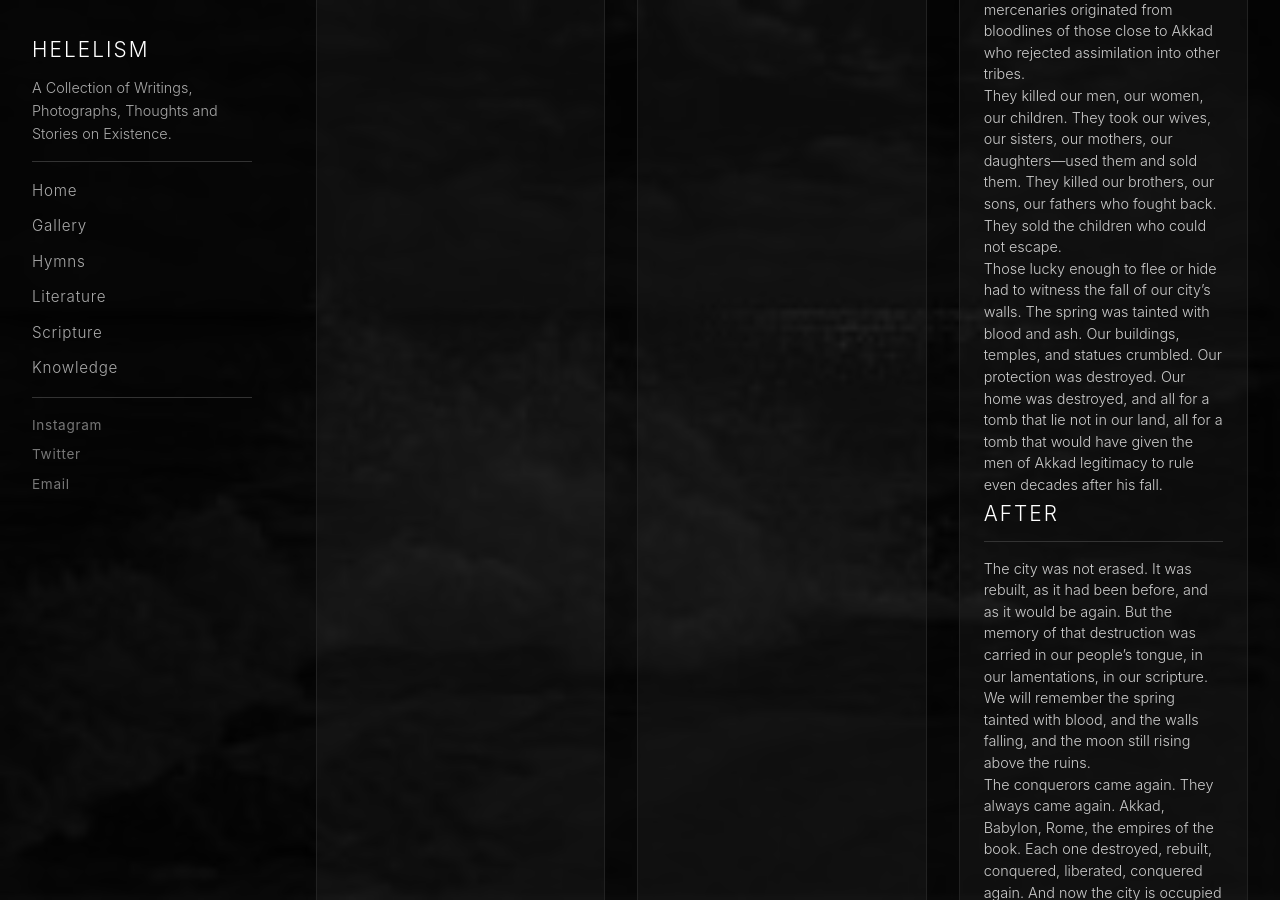
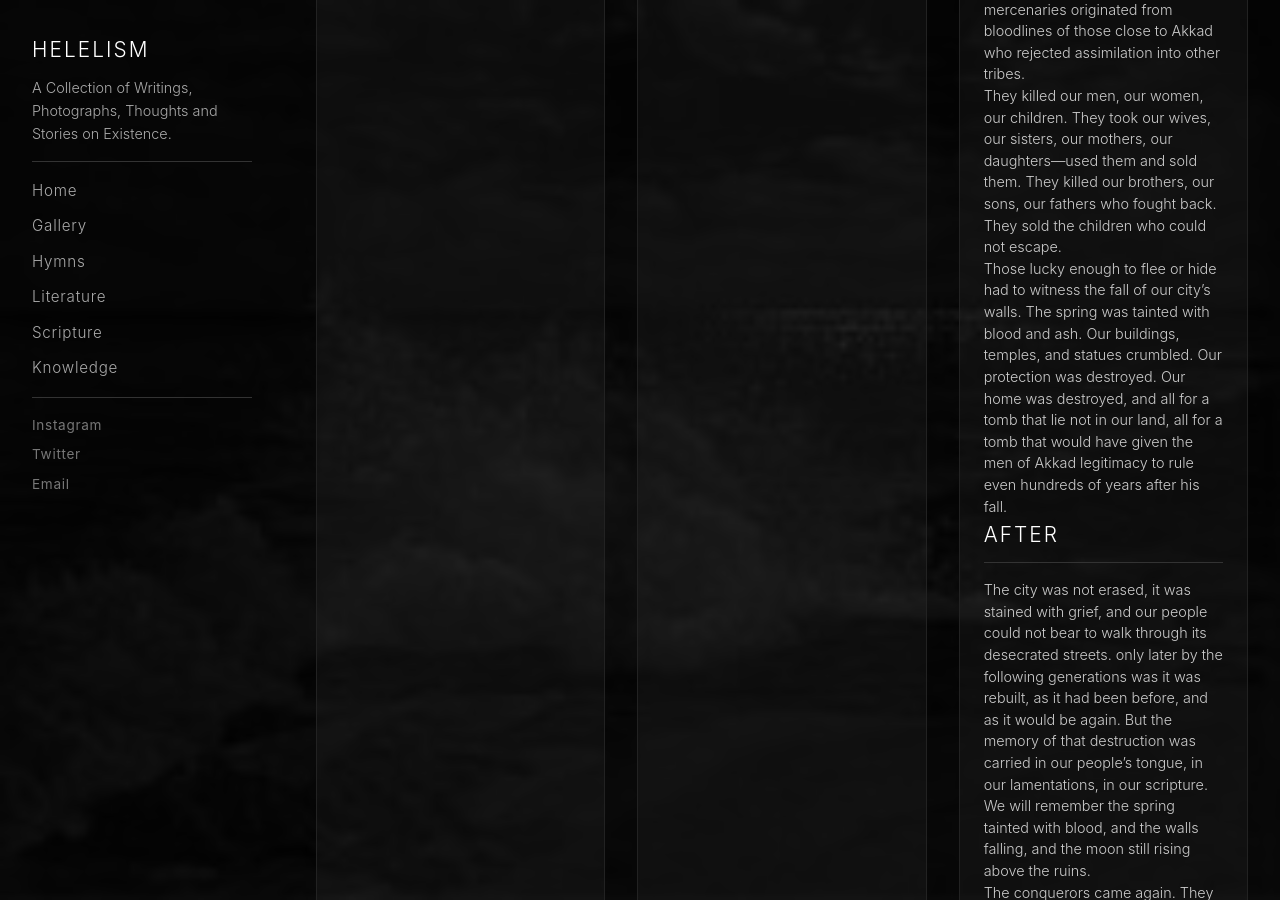
Before and after one commit to Mizuki-5055/Mizuki-5055.github.io, a Jekyll site: the page built from index.html, in a window 1280 px wide and 900 px high, scrolled down 3405 px. Built offline with Jekyll 4.4.1, drawn with Linux system fonts in a browser that asks for light colours; some of the changed text lies outside the part shown.

Commit message:
Update Literature “literature”

```diff
--- a/_data/literature.yml
+++ b/_data/literature.yml
@@ -26,7 +26,7 @@ items:
 
       ## The Fall
 
-      After Malh'edu's fall, a messenger was caught on the road to Yarikh Hekarta. He was coming to pilgrimage her tomb. The men of Akkad—descendants of Sargon, or his soldiers, or those who claimed his authority—searched for her tomb in our city. They did not find her, for she was not in our presence.
+      Centuries after Malh'edu's fall, a messenger was caught on the road to Yarikh Hekarta. He was coming to pilgrimage her tomb. The men of Akkad—descendants of Sargon, or his soldiers, or those who claimed his authority—searched for her tomb in our city. They did not find her, for she was not in our presence.
 
       They pillaged our land. They destroyed our temples, our homes, our statues. They set the city ablaze. The fire did not last long, for they sought not to burn but to pillage, massacre, and destroy.
 
@@ -35,11 +35,11 @@ items:
       They killed our men, our women, our children. They took our wives, our sisters, our mothers, our daughters—used them and sold them. They killed our brothers, our sons, our fathers who fought back. They sold the children who could not escape.
 
       Those lucky enough to flee or hide had to witness the fall of our city's walls. The spring was tainted with blood and ash. Our buildings, temples, and statues crumbled. Our protection was destroyed.
-      Our home was destroyed, and all for a tomb that lie not in our land, all for a tomb that would have given the men of Akkad legitimacy to rule even decades after his fall.
+      Our home was destroyed, and all for a tomb that lie not in our land, all for a tomb that would have given the men of Akkad legitimacy to rule even hundreds of years after his fall.
 
       ## After
 
-      The city was not erased. It was rebuilt, as it had been before, and as it would be again. But the memory of that destruction was carried in our people's tongue, in our lamentations, in our scripture. We will remember the spring tainted with blood, and the walls falling, and the moon still rising above the ruins.
+      The city was not erased, it was stained with grief, and our people could not bear to walk through its desecrated streets. only later by the following generations was it was rebuilt, as it had been before, and as it would be again. But the memory of that destruction was carried in our people's tongue, in our lamentations, in our scripture. We will remember the spring tainted with blood, and the walls falling, and the moon still rising above the ruins.
 
       The conquerors came again. They always came again. Akkad, Babylon, Rome, the empires of the book. Each one destroyed, rebuilt, conquered, liberated, conquered again. And now the city is occupied once more, and the spring still flows, and the moon still rises, and our people still remember.
   - title: The True Aramaic Etymology of Misconstrued Words.
```
